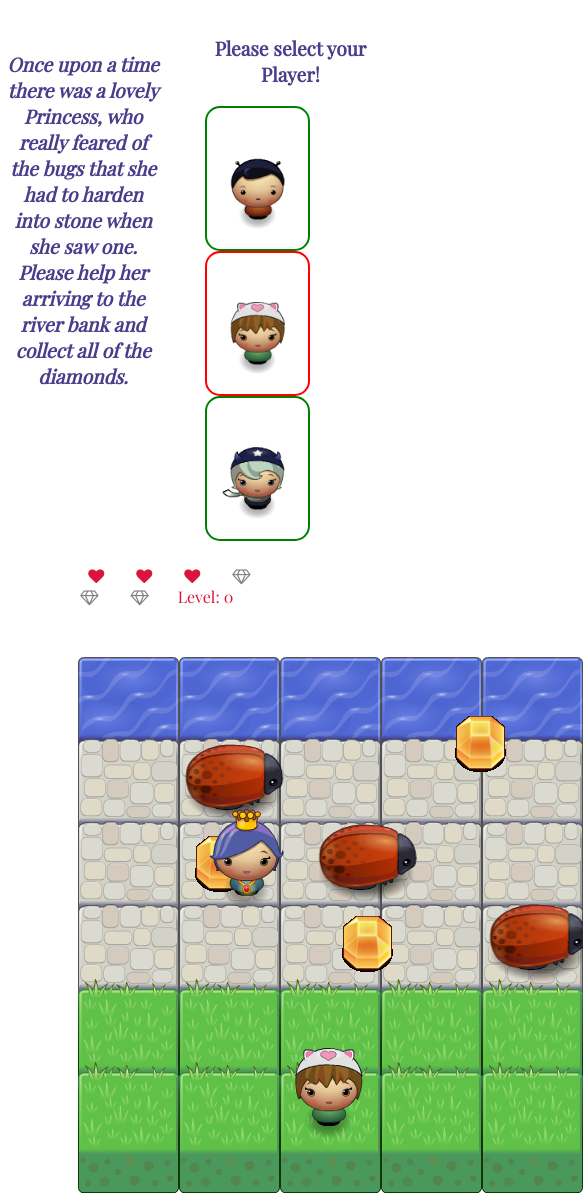
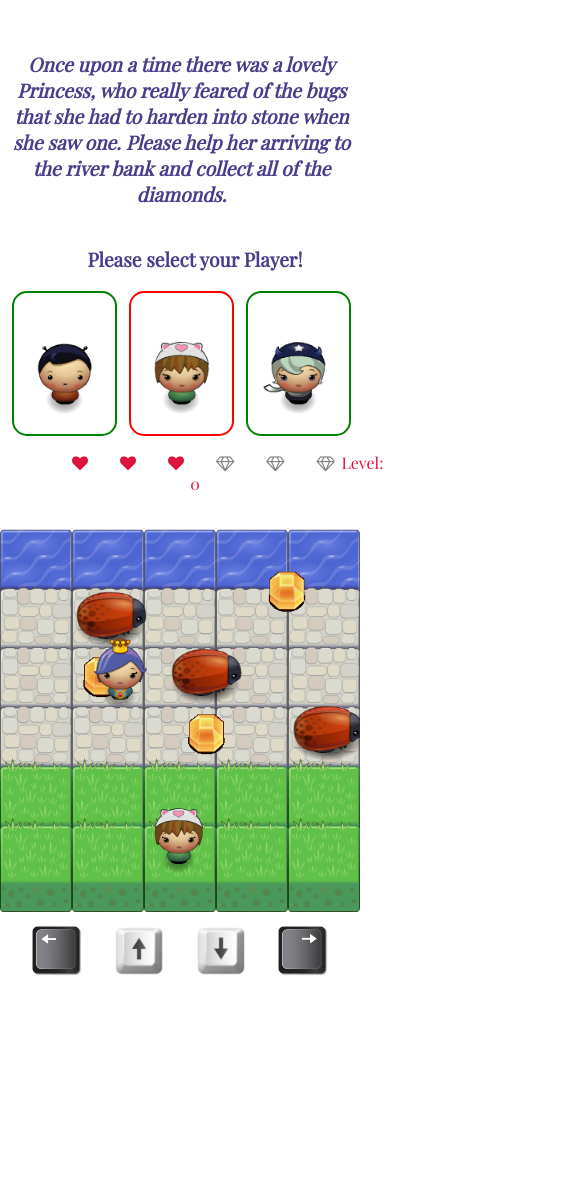
Before and after one commit to DoraLencse/My-Classic-Arcade-Game-Clone, a plain HTML site: page index.html in a window 390 px wide. Shown: the top 1193 px of the page, 583 px wide, since content can reach past the window. After the commit the page ends 988 px from the top, so only its background shows below. Drawn offline with nearby package versions, Linux system fonts and the light colour scheme; a web font is replaced by a local one.

Commit message:
Responsive layout for mobile phone

```diff
--- a/css/style.css
+++ b/css/style.css
@@ -199,7 +199,7 @@ ul.diamond {
     text-transform: uppercase;
 }
 
-@media screen and (min-width: 200px) and (max-width: 1279px){
+@media screen and (min-width: 400px) and (max-width: 1279px){
 
 #canv {
 	margin: auto;
@@ -259,3 +259,82 @@ ul.player li {
 }
 
 }
+
+@media screen and (min-width: 200px) and (max-width: 399px){
+
+
+#canv {
+	margin: auto;
+	text-align: center;
+	display: flex;
+	flex-wrap: wrap;
+	float: left;
+	width: 10%;
+}
+
+canvas {
+	width: 360px;
+}
+
+.score-panel {
+	display: block;
+	width: 100%;
+	float: left;
+	margin: 0 auto 0 auto;
+	padding: 0;
+	color: Crimson;
+}
+
+ul.heart {
+	margin-left: 0;
+	width: 100%;
+}
+
+ul.diamond {
+	margin: auto;
+	padding-left: 0rem;
+	color: grey;
+	width: 100%;
+}
+
+.container {
+    display: flex;
+    flex-wrap: wrap;
+	width: 100%;
+	float: left;
+}
+
+.box {
+    width: 50%;
+}
+
+.story {
+	float: left;
+	width: 100%;
+	margin-left: 5px;
+	margin-right: 2rem;
+}
+
+.player {
+	float: right;
+	width: 100%;
+	padding: 0;
+	margin-left: 0;
+}
+
+ul.player li {
+	margin-left: .75rem;
+}
+
+.player img {
+	width: 80%;
+}
+
+.navMobile {
+	display: flex;
+	margin: 0;
+	padding: 0;
+	width: 100%;
+}
+
+}
```
